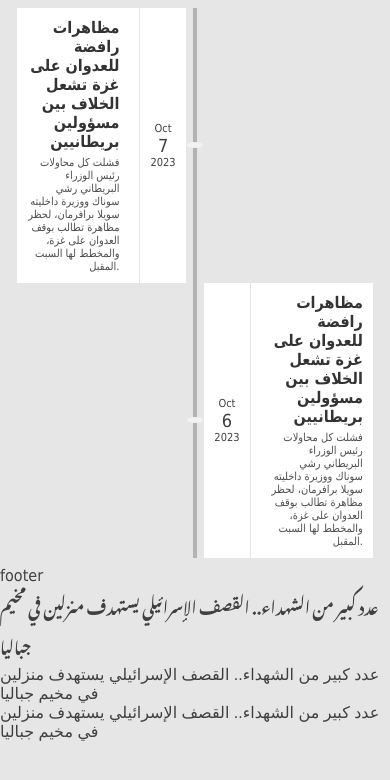
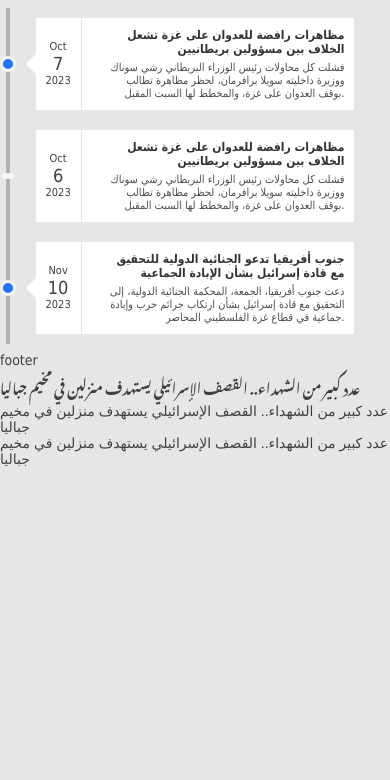
Before and after one commit to wael-boss/palestinianPulse, a React (Create React App) app: page / in a window 390 px wide. Shown: the top 780 px of the page. Built offline with nearby package versions, Linux system fonts and the light colour scheme.

Commit message:
timeline responsive

```diff
--- a/src/components/timeLine.js
+++ b/src/components/timeLine.js
@@ -28,6 +28,19 @@ const TimeLine = () => {
                 </div>
             </div>
         </div>
+        <div className="eventContainer">
+            <div className="event">
+                <div className="eventDate">
+                    <p>Nov</p>
+                    <span>10</span>
+                    <p>2023</p>
+                </div>
+                <div className="eventTxt">
+                    <h1>جنوب أفريقيا تدعو الجنائية الدولية للتحقيق مع قادة إسرائيل بشأن الإبادة الجماعية</h1>
+                    <p>دعت جنوب أفريقيا، الجمعة، المحكمة الجنائية الدولية، إلى التحقيق مع قادة إسرائيل بشأن ارتكاب جرائم حرب وإبادة جماعية في قطاع غزة الفلسطيني المحاصر.</p>
+                </div>
+            </div>
+        </div>
     </div>
   )
 }
--- a/src/index.css
+++ b/src/index.css
@@ -17,8 +17,8 @@
   --font2:tahoma;
   --font3: 'Reem Kufi Fun', sans-serif;
   --fontSize-B:28px;
-  --fontSize-M:23px;
-  --fontSize-S:15px;
+  --fontSize-M:21px;
+  --fontSize-S:17px;
   --radius-B:18px;
   --radius-M:12px;
   --radius-S:6px;
@@ -183,15 +183,21 @@ header{
 .event>.eventDate span{
   font-size: var(--fontSize-B);
 }
+.event>.eventTxt{
+  display: flex;
+  flex-direction: column;
+  gap: 5px;
+  justify-content: center;
+}
 .event>.eventTxt *{
   text-align: right;
 }
 .event>.eventTxt h1{
-  font-size: var(--fontSize-M);
-  margin-bottom: 5px;
+  font-size: calc(var(--fontSize-M) - 2px);
   color: var(--black2);
 }
 .event>.eventTxt p{
   font-size: var(--fontSize-S);
   color: var(--black4);
+  /* display: none; */
 }
--- a/src/responsive.css
+++ b/src/responsive.css
@@ -1,13 +1,14 @@
 @media (width<1200px){
   :root{
       --fontSize-B:25px;
-      --fontSize-M:20px;
+      --fontSize-M:19px;
   }
 }
 @media (width<992px){
   :root{
       --fontSize-B:23px;
       --fontSize-M:18px;
+      --fontSize-S:15px;
   }
 }
 @media (width<768px){
@@ -15,17 +16,41 @@
       --fontSize-B:22px;
       --fontSize-M:17px;
   }
+  .eventContainer:nth-child(even){
+    margin-left: 0;
+  }
+  .eventContainer:nth-child(odd)::before{
+    left: -2px;
+  }
+  .eventContainer:nth-child(odd)::after{
+    left: -8px;
+  }
+  .eventContainer:nth-child(odd)>.event::before{
+    left: -7px;
+  }
+  .eventContainer{
+    width: 100%;
+    padding: 10px;
+  }
+  .eventContainer:nth-child(odd)>.event{
+    flex-direction: row;
+  }
+  .eventContainer:nth-child(odd)>.event>.eventDate{
+    border-left: none;
+    border-right: 1px solid var(--white3);
+  }
 }
 @media (width<576px){
   :root{
       --fontSize-B:20px;
-      --fontSize-S:15px;
+      --fontSize-M:16px;
+      --fontSize-S:13px;
   }
 }
 @media (width<450px){
   :root{
       --fontSize-B:18px;
-      --fontSize-M:16px;
+      --fontSize-M:14px;
       --fontSize-S:11px;
   }
 }
```
